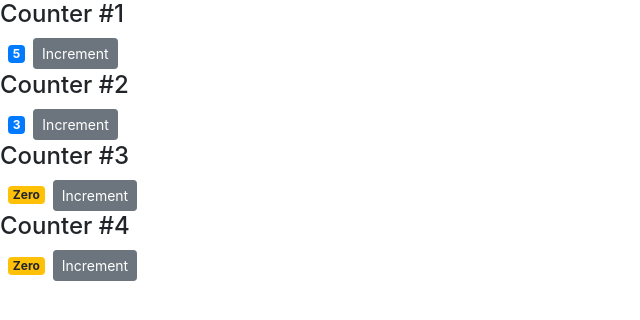
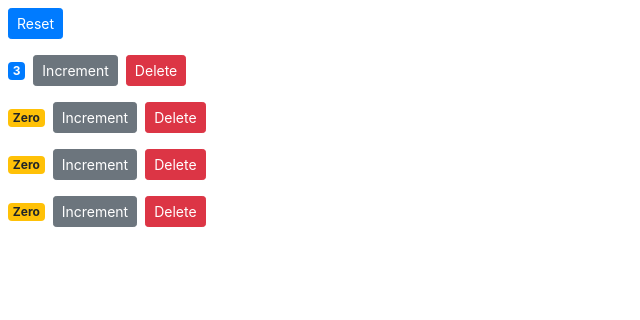
Before and after one commit to EeshaArif/Github-Finder-ReactJS, a React (Create React App) app in the folder counter-app/: page / in a window 1280 px wide. Shown: the top 320 px of the page, without its empty margins (0-640 px from the left). Built offline with nearby package versions, Linux system fonts and the light colour scheme.

Commit message:
Refactoring to keep changes at one component

```diff
--- a/counter-app/src/components/counter.jsx
+++ b/counter-app/src/components/counter.jsx
@@ -1,27 +1,23 @@
 import React, { Component } from "react";
 
 class Counter extends Component {
-  state = {
-    value: this.props.value,
-  };
-
-  handleIncrement = (product) => {
-    console.log(product);
-    this.setState({ value: this.state.value + 1 }); // you have to tell react what has changed
-  };
-
   render() {
     // Every react component has a property called props
     return (
       <div>
-        {this.props.children}
         <span className={this.getBadgeClasses()}>{this.formatCount()}</span>
         <button
           // just use arrow functions if you want to pass arguments
-          onClick={() => this.handleIncrement({ id: 1 })}
+          onClick={() => this.props.onIncrement(this.props.counter)}
           className="btn btn-secondary btn-sm"
         >
           Increment
+        </button>
+        <button
+          onClick={() => this.props.onDelete(this.props.counter.id)}
+          className="btn btn-danger btn-sm m-2"
+        >
+          Delete
         </button>
       </div>
     );
@@ -29,12 +25,12 @@
 
   getBadgeClasses() {
     let classes = "badge m-2 badge-";
-    classes += this.state.value === 0 ? "warning" : "primary";
+    classes += this.props.counter.value === 0 ? "warning" : "primary";
     return classes;
   }
 
   formatCount() {
-    const { value: count } = this.state;
+    const { value: count } = this.props.counter;
     return count === 0 ? "Zero" : count;
   }
 }
--- a/counter-app/src/components/counters.jsx
+++ b/counter-app/src/components/counters.jsx
@@ -3,21 +3,49 @@
 class Counters extends Component {
   state = {
     counters: [
-      { id: 1, value: 5 },
-      { id: 2, value: 3 },
+      { id: 1, value: 3 },
+      { id: 2, value: 0 },
       { id: 3, value: 0 },
       { id: 4, value: 0 },
     ],
   };
+  handleIncrement = (counter) => {
+    const counters = [...this.state.counters];
+    const index = counters.indexOf(counter);
+    counters[index] = { ...counter };
+    counters[index].value++;
+    this.setState({ counters });
+  };
+  handleDelete = (counterID) => {
+    console.log("Event Handler called", counterID);
+    const counters = this.state.counters.filter((c) => c.id !== counterID);
+    this.setState({ counters: counters });
+  };
+  handleReset = () => {
+    const counters = this.state.counters.map((c) => {
+      c.value = 0;
+      return c;
+    });
+    this.setState({ counters });
+  };
   render() {
     return (
-      <React.Fragment>
+      <div>
+        <button
+          onClick={this.handleReset}
+          className="btn btn-primary btn-sm m-2"
+        >
+          Reset
+        </button>
         {this.state.counters.map((counter) => (
-          <Counter key={counter.id} value={counter.value}>
-            <h4>Counter #{counter.id}</h4>
-          </Counter>
+          <Counter
+            key={counter.id}
+            onDelete={this.handleDelete}
+            onIncrement={this.handleIncrement}
+            counter={counter}
+          />
         ))}
-      </React.Fragment>
+      </div>
     );
   }
 }
```
